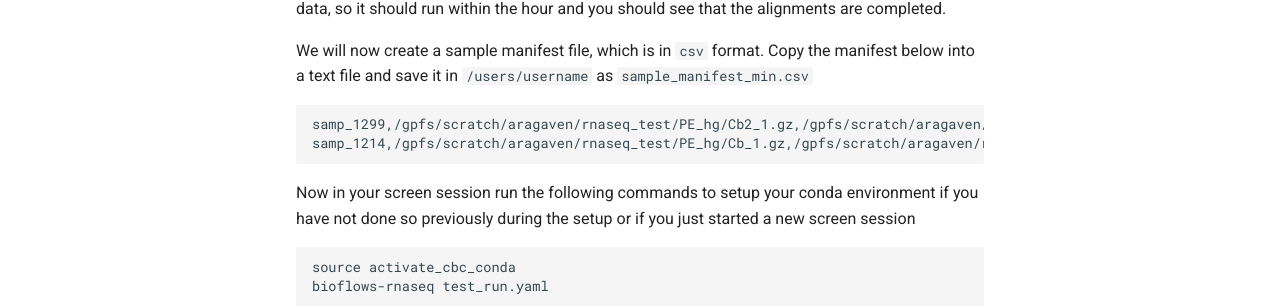
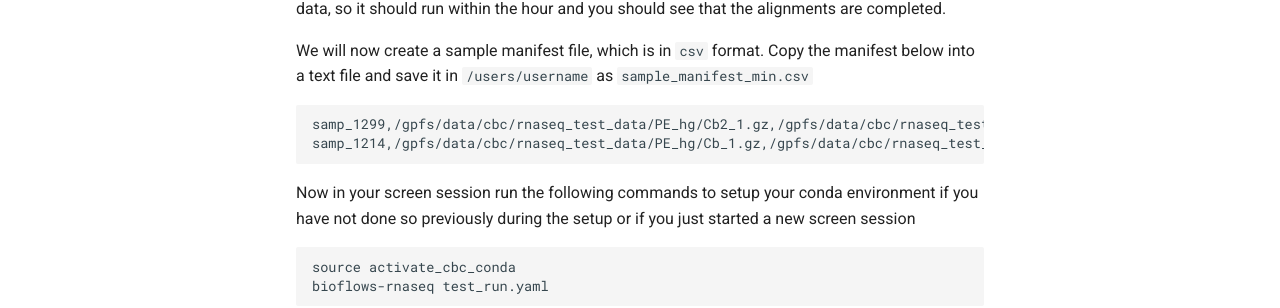
Before and after one commit to compbiocore/bioflows, an MkDocs documentation site: the page built from docs/tutorials/rna-seq_tutorial.md, in a window 1280 px wide and 900 px high, scrolled down 1060 px. Shown: the part 525-833 px from the top of the window. Built offline with MkDocs 1.6.1 and Material for MkDocs 9.7.7, drawn with Linux system fonts in a browser that asks for light colours; comment, search, counter and statistics services are not loaded.

Commit message:
updated docs

````diff
--- a/docs/tutorials/rna-seq_tutorial.md
+++ b/docs/tutorials/rna-seq_tutorial.md
@@ -65,8 +65,8 @@ For this tutorial I have created a small test dataset with 10000 read pairs from
 We will now create a sample manifest file, which is in `csv` format. Copy the manifest below into a text file and save it in `/users/username` as `sample_manifest_min.csv`
 
 ```
-samp_1299,/gpfs/scratch/aragaven/rnaseq_test/PE_hg/Cb2_1.gz,/gpfs/scratch/aragaven/rnaseq_test/PE_hg/Cb2_2.gz
-samp_1214,/gpfs/scratch/aragaven/rnaseq_test/PE_hg/Cb_1.gz,/gpfs/scratch/aragaven/rnaseq_test/PE_hg/Cb_2.gz
+samp_1299,/gpfs/data/cbc/rnaseq_test_data/PE_hg/Cb2_1.gz,/gpfs/data/cbc/rnaseq_test_data/PE_hg/Cb2_2.gz
+samp_1214,/gpfs/data/cbc/rnaseq_test_data/PE_hg/Cb_1.gz,/gpfs/data/cbc/rnaseq_test_data/PE_hg/Cb_2.gz
 ```
 
 Now in your screen session run the following commands to setup your conda environment if you have not done so previously during the setup or if you just started a new screen session
````
